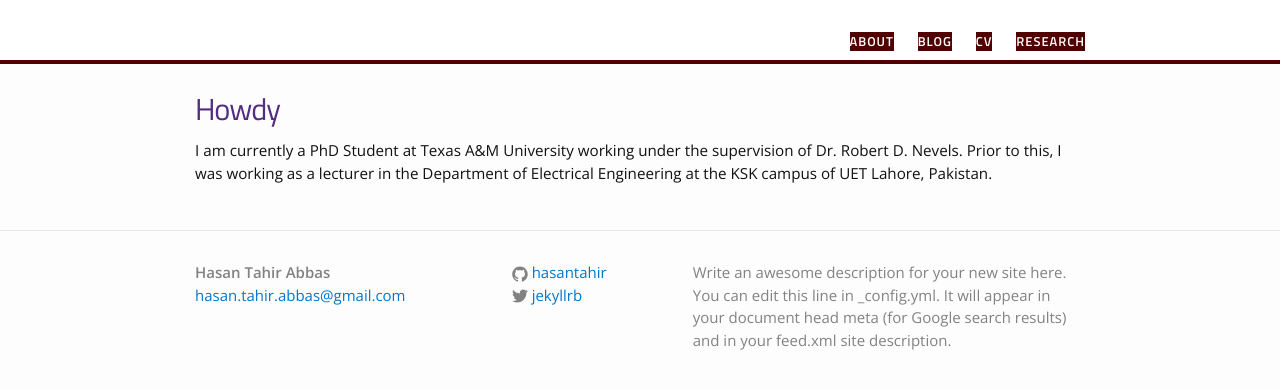
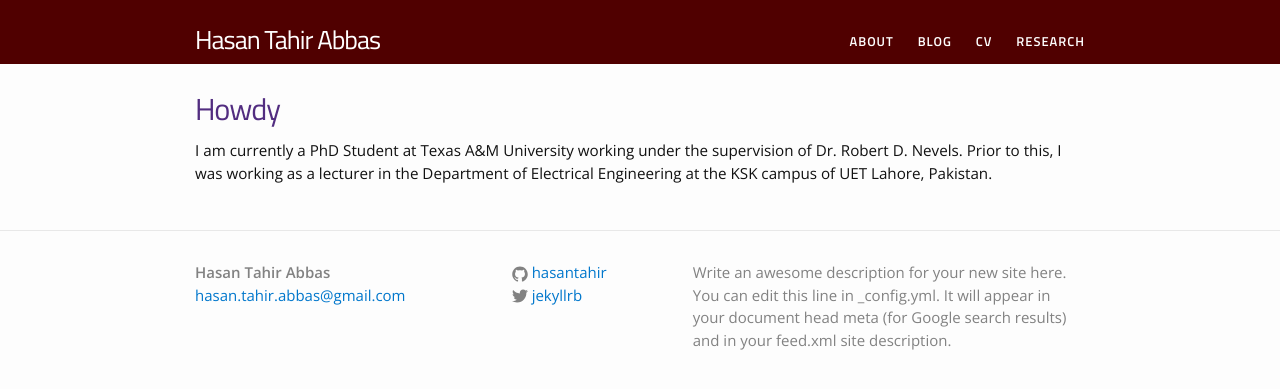
Before and after one commit to hasantahir/hasantahir.github.io, a Jekyll site: the page built from index.html, in a window 1280 px wide. Shown: the top 389 px of the page. Built offline with Jekyll 4.4.1, drawn with Linux system fonts in a browser that asks for light colours.

Commit message:
fixed banckground

```diff
--- a/_sass/_header.scss
+++ b/_sass/_header.scss
@@ -5,7 +5,7 @@
     border-top: 0px solid $grey-color-dark;
 	border-bottom: 4px solid $aggie-maroon;
     min-height: 56px;
-    background: $aggie-white;
+    background: $aggie-maroon;
     // Positioning context for the mobile navigation icon
     position: relative;
 
```
